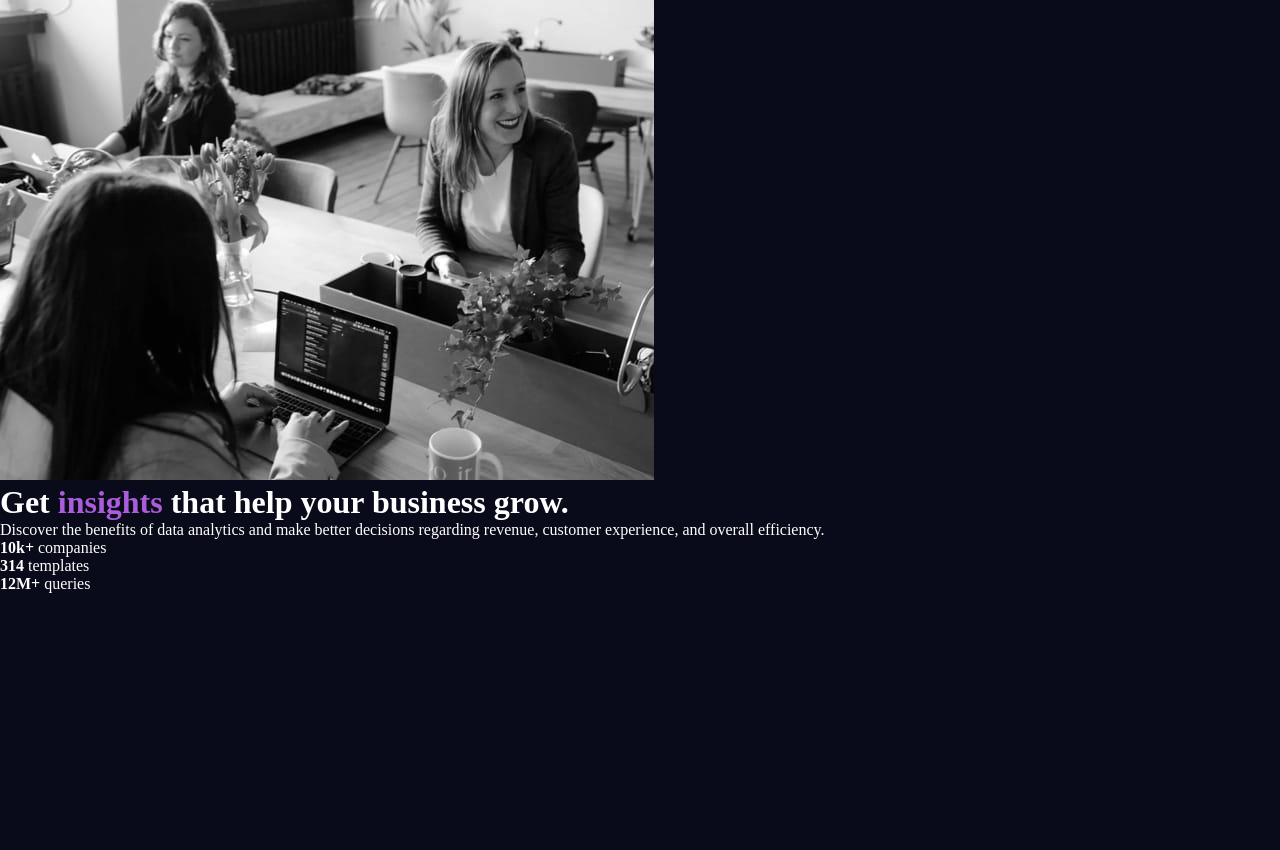
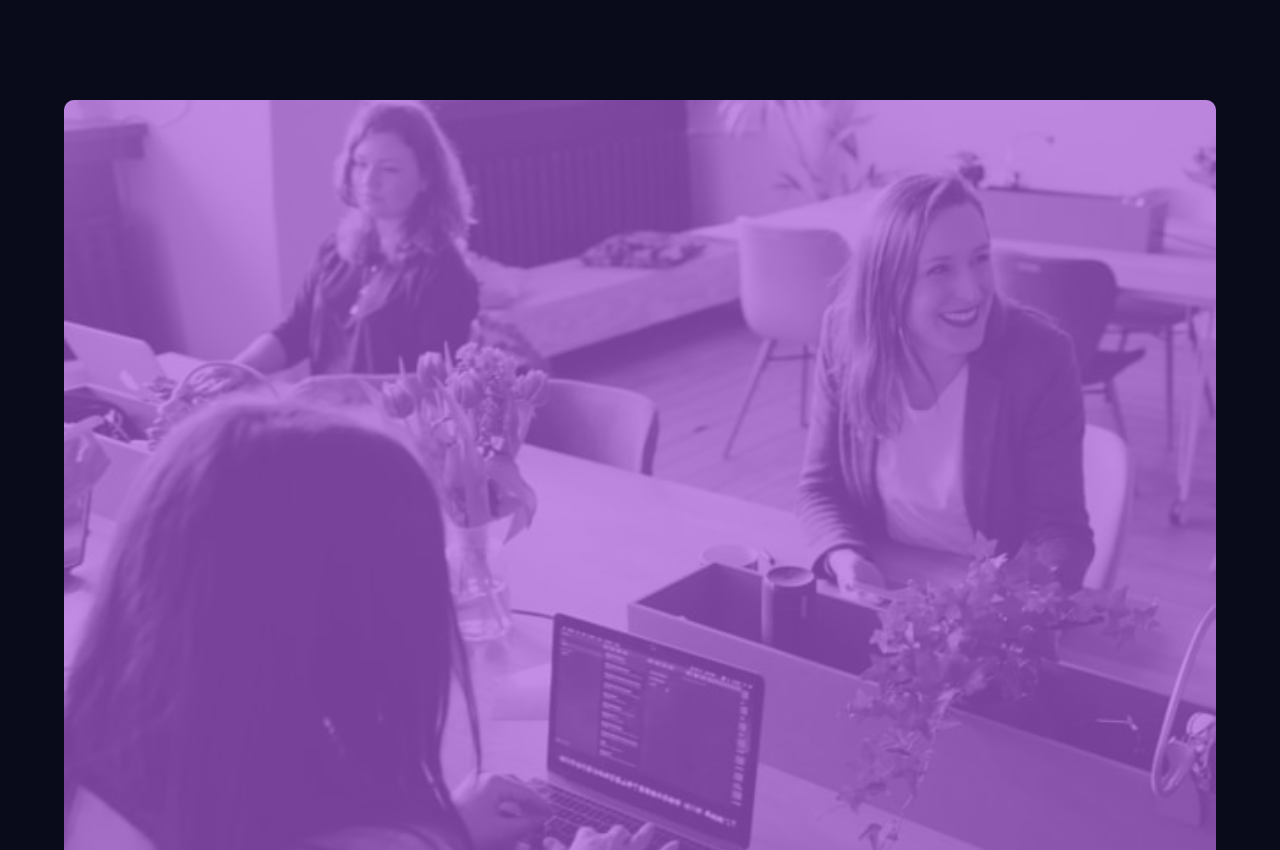
Before and after one commit to Nazaf64/stats-preview-single-page, a plain HTML site: page index.html in a window 1280 px wide. Shown: the top 850 px of the page. Before the commit the page ends 800 px from the top, so only its background shows below. Drawn offline with Linux system fonts and the light colour scheme.

Commit message:
added filter to image

```diff
--- a/index.html
+++ b/index.html
@@ -14,7 +14,13 @@
 </head>
 
 <body>
+  <div class="container">
+    <div id="card-wrapper">
+      <div id="image-wrapper">
+        <div id="image-filter"></div>
         <img src="images/image-header-mobile.jpg" alt="card_image">
+      </div>
+
       <h1>Get <span>insights</span> that help your business grow.</h1>
 
       <p>Discover the benefits of data analytics and make better decisions regarding revenue, customer experience, and overall efficiency.</p>
@@ -24,6 +30,11 @@
         <li><strong>314</strong> templates</li>
         <li><strong>12M+</strong> queries</li>
       </ul>
+    </div>
+  </div>
+
+
+
 
 </body>
 </html>
--- a/style.css
+++ b/style.css
@@ -2,16 +2,67 @@
     padding: 0;
     margin: 0;
     box-sizing: border-box;
+    font-family: 'Inter', sans-serif;
 }
 
 body {
     background-color: hsl(233, 47%, 7%);
-    color: #fff;
+    color: hsl(0, 0%, 100%);
+    height: 100%;
+    width: 100%;
 }
 
 /* font-family: 'Inter', sans-serif; */
 /* font-family: 'Lexend Deca', sans-serif; */
 
+.container{
+    padding-top: 100px;
+    padding-bottom: 100px;
+}
+
+#card-wrapper{
+    background-color: hsl(244, 38%, 16%);
+    border-radius: 10px;
+    width: 90%;
+    margin: auto;
+}
+
+/* #image-filter{
+    background-color: hsl(277, 64%, 61%);
+} */
+
+#image-wrapper, img {
+    border-top-left-radius: 10px;
+    border-top-right-radius: 10px;
+}
+
+#image-wrapper {
+    background-color: hsl(277, 64%, 61%);
+
+}
+
+img {
+    z-index: -1;
+
+    width: 100%;
+    height: auto;
+    opacity: 0.3;
+}
+
+
+
 span{
     color: hsl(277, 64%, 61%);
 }
+
+p {
+    color: hsla(0, 0%, 100%, 0.75);
+}
+
+li {
+    color: hsla(0, 0%, 100%, 0.6);
+}
+
+li strong {
+    color: hsl(0, 0%, 100%);
+}
```
Lines whose indentation alone changed are shown as unchanged.
